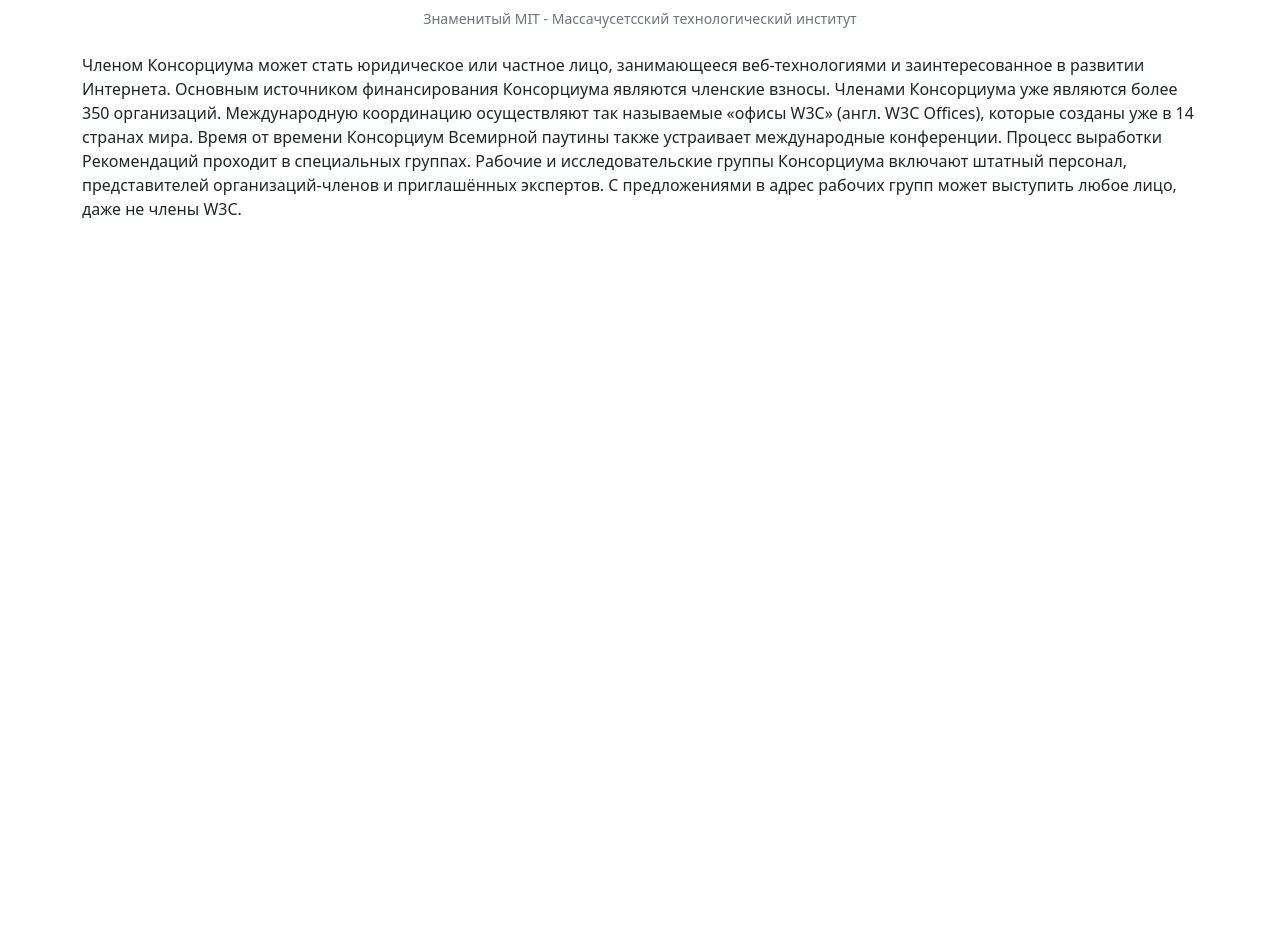
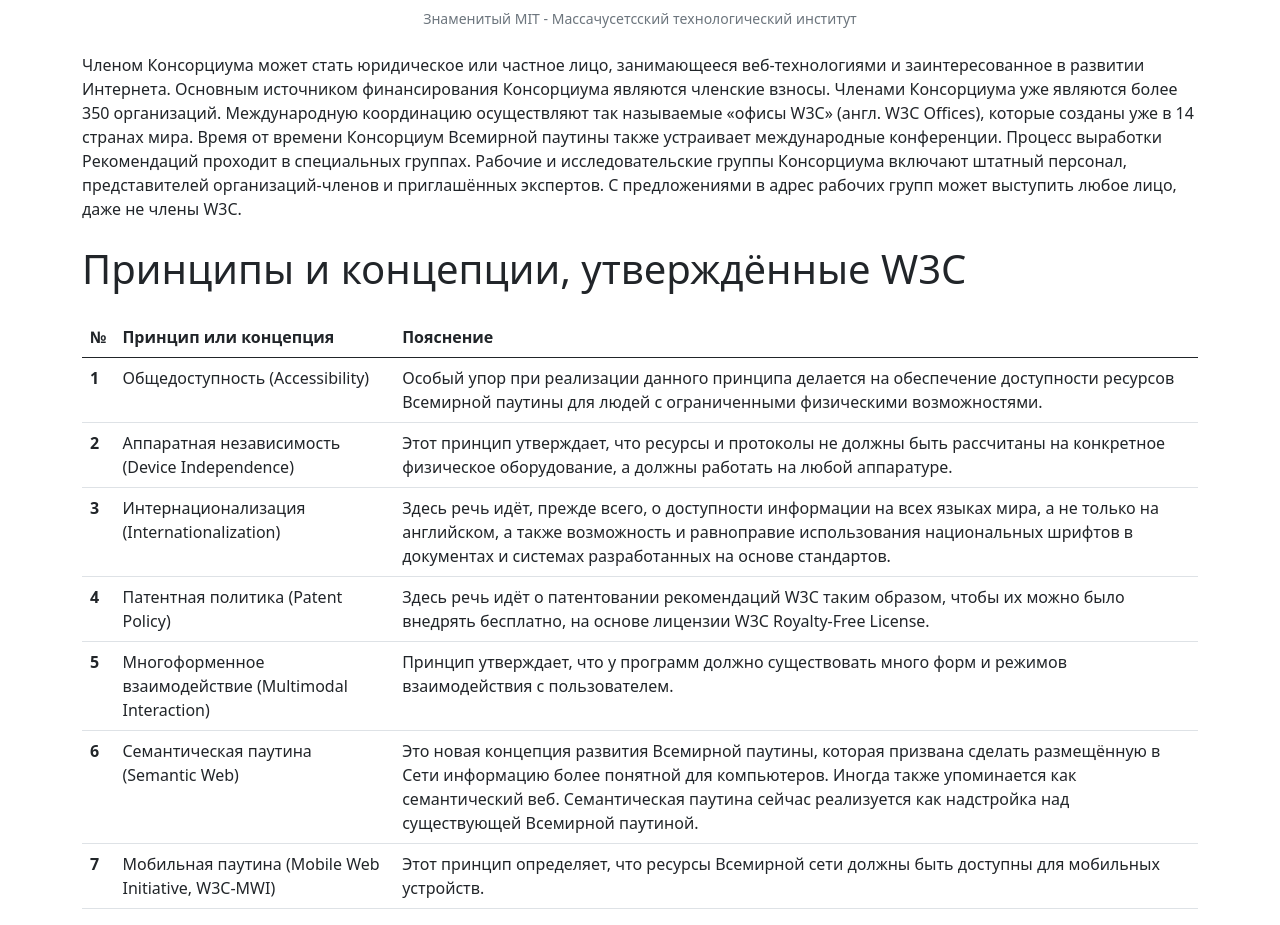
Before and after one commit to AdRuslan/webLab6, a plain HTML site: page index.html in a window 1280 px wide. Shown: the part 2377-3302 px from the top of the page. Before the commit the page ends 2614 px from the top, so only its background shows below. Drawn offline with nearby package versions, Linux system fonts and the light colour scheme.

Commit message:
add table

```diff
--- a/index.html
+++ b/index.html
@@ -8,7 +8,6 @@
           integrity="sha384-giJF6kkoqNQ00vy+HMDP7azOuL0xtbfIcaT9wjKHr8RbDVddVHyTfAAsrekwKmP1" crossorigin="anonymous">
 </head>
 <body>
-
 
 <!-- Navbar -->
 <nav class="navbar navbar-expand-lg navbar-dark bg-dark fixed-top py-3">
@@ -63,12 +62,14 @@
             <div class="modal-body">
                 <!--Форма-->
                 <div class="form-floating mb-3">
-                    <input type="email" class="form-control" id="floatingInput" placeholder="name@example.com" aria-describedby="emailHelp">
+                    <input type="email" class="form-control" id="floatingInput" placeholder="name@example.com"
+                           aria-describedby="emailHelp">
                     <label for="floatingInput">E-mail</label>
                     <div id="emailHelp" class="form-text">Например, super.mario@gmail.com</div>
                 </div>
                 <div class="form-floating mb-4">
-                    <input type="password" class="form-control" id="floatingPassword" placeholder="Пароль" aria-describedby="passwordHelp">
+                    <input type="password" class="form-control" id="floatingPassword" placeholder="Пароль"
+                           aria-describedby="passwordHelp">
                     <label for="floatingPassword">Пароль</label>
                     <div id="passwordHelp" class="form-text"><a href="#">Забыли пароль?</a></div>
                 </div>
@@ -183,6 +184,7 @@
         <li>Университет Кейо (англ. Keio University) в Японии.</li>
     </ul>
 
+    <!--Figure -->
     <div class="text-center">
         <figure class="figure my-4">
             <img src="images/Universitet-MIT.jpg" class="figure-img img-fluid rounded" alt=" ">
@@ -202,6 +204,72 @@
         рабочих групп может выступить любое лицо, даже не члены W3C.</p>
 
 
+    <!--Принципы и концепции, утверждённые W3C-->
+    <h2 class="display-6 my-4" id="block4.1"><strong>Принципы и концепции, утверждённые W3C</strong></h2>
+    <div class="table-responsive">
+        <table class="table table-hover">
+            <thead>
+            <tr>
+                <th scope="col">№</th>
+                <th scope="col">Принцип или концепция</th>
+                <th scope="col">Пояснение</th>
+            </tr>
+            </thead>
+            <tbody>
+            <tr>
+                <th scope="row">1</th>
+                <td>Общедоступность (Accessibility)</td>
+                <td>Особый упор при реализации данного принципа делается на обеспечение доступности ресурсов Всемирной
+                    паутины для людей с ограниченными физическими возможностями.
+                </td>
+            </tr>
+            <tr>
+                <th scope="row">2</th>
+                <td>Аппаратная независимость (Device Independence)</td>
+                <td>Этот принцип утверждает, что ресурсы и протоколы не должны быть рассчитаны на конкретное физическое
+                    оборудование, а должны работать на любой аппаратуре.
+                </td>
+            </tr>
+            <tr>
+                <th scope="row">3</th>
+                <td>Интернационализация (Internationalization)</td>
+                <td>Здесь речь идёт, прежде всего, о доступности информации на всех языках мира, а не только на
+                    английском, а также возможность и равноправие использования национальных шрифтов в документах и
+                    системах разработанных на основе стандартов.
+                </td>
+            </tr>
+            <tr>
+                <th scope="row">4</th>
+                <td>Патентная политика (Patent Policy)</td>
+                <td>Здесь речь идёт о патентовании рекомендаций W3C таким образом, чтобы их можно было внедрять
+                    бесплатно, на основе лицензии W3C Royalty-Free License.
+                </td>
+            </tr>
+            <tr>
+                <th scope="row">5</th>
+                <td>Многоформенное взаимодействие (Multimodal Interaction)</td>
+                <td>Принцип утверждает, что у программ должно существовать много форм и режимов взаимодействия с
+                    пользователем.
+                </td>
+            </tr>
+            <tr>
+                <th scope="row">6</th>
+                <td>Семантическая паутина (Semantic Web)</td>
+                <td>Это новая концепция развития Всемирной паутины, которая призвана сделать размещённую в Сети
+                    информацию более понятной для компьютеров. Иногда также упоминается как семантический веб.
+                    Семантическая паутина сейчас реализуется как надстройка над существующей Всемирной паутиной.
+                </td>
+            </tr>
+            <tr>
+                <th scope="row">7</th>
+                <td>Мобильная паутина (Mobile Web Initiative, W3C-MWI)</td>
+                <td>Этот принцип определяет, что ресурсы Всемирной сети должны быть доступны для мобильных устройств.
+                </td>
+            </tr>
+            </tbody>
+        </table>
+    </div>
+
 </div>
 
 
```
